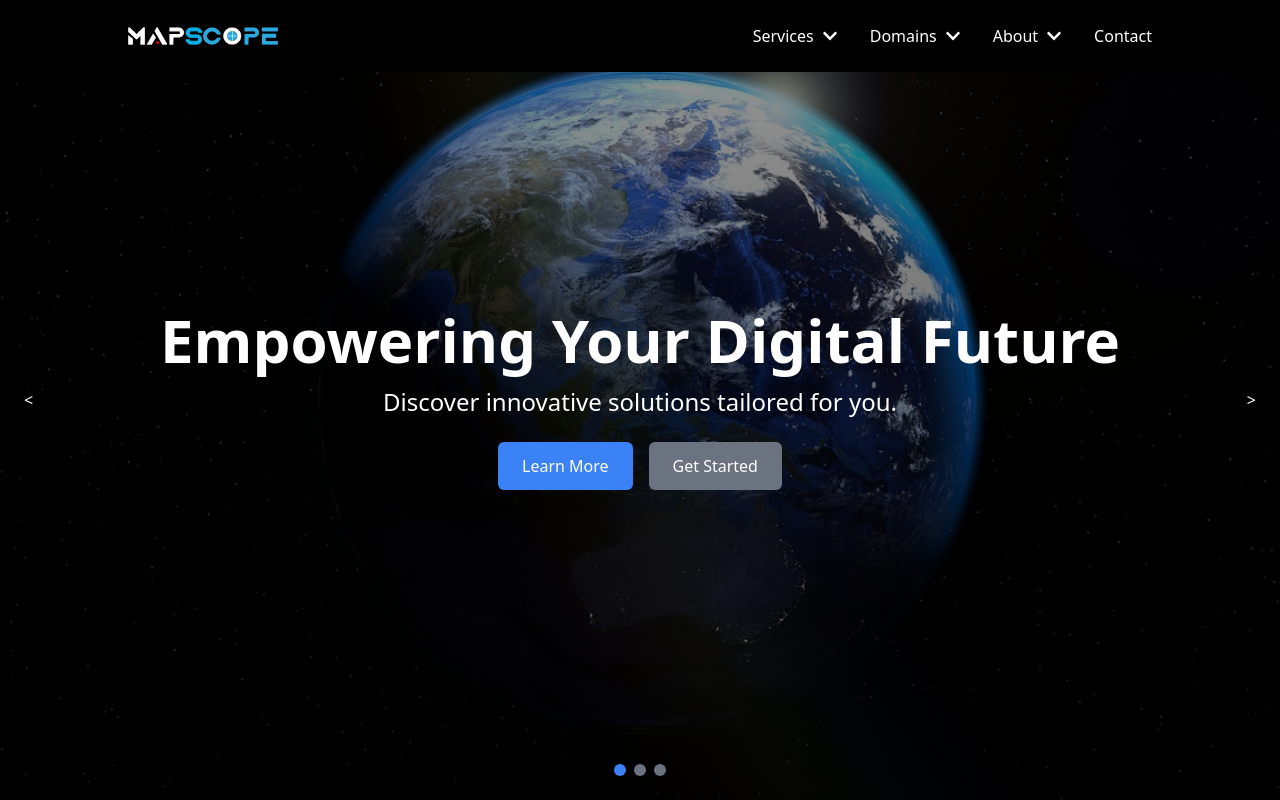
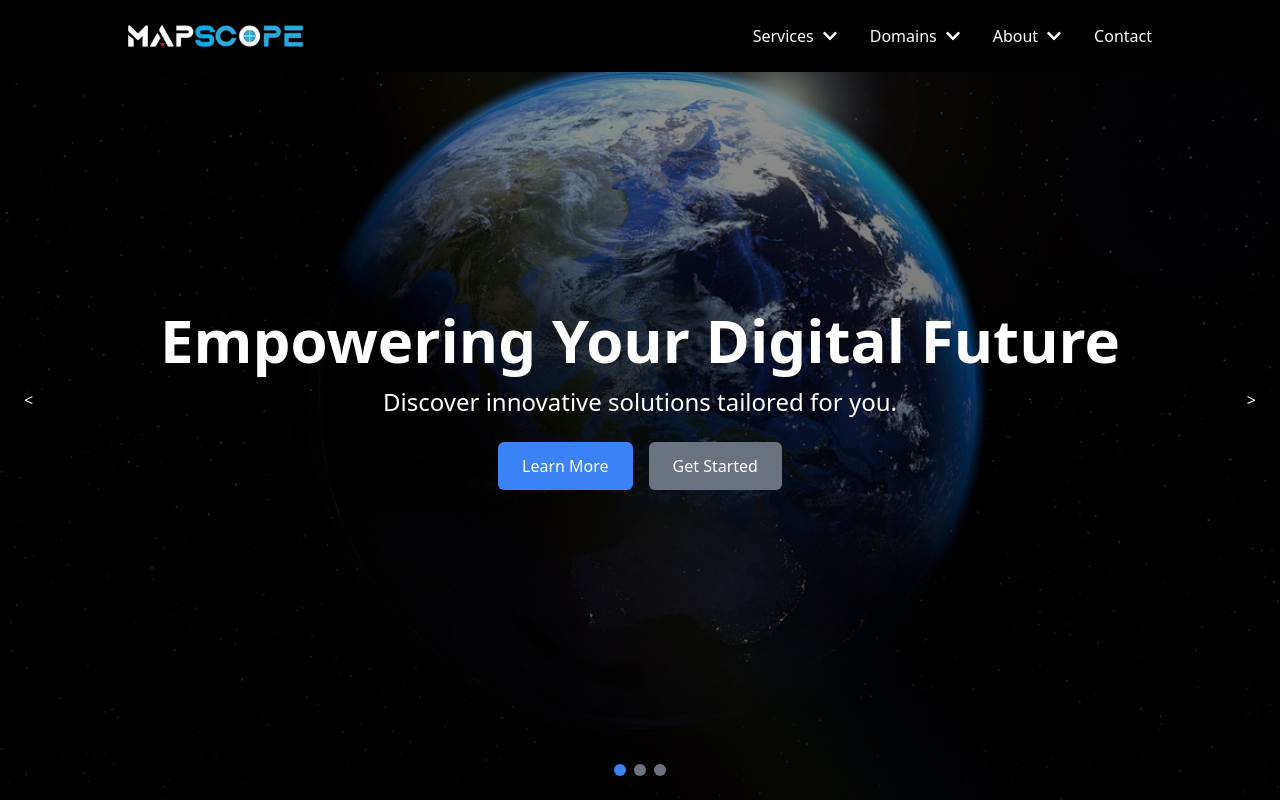
Before and after one commit to Rajesh01-star/mapscope, a Next.js app: page / in a window 1280 px wide. Shown: the top 800 px of the page. Built offline with nearby package versions, Linux system fonts and the light colour scheme.

Commit message:
GeoAI section margin fixed

```diff
--- a/app/Sections/GeoAISection.jsx
+++ b/app/Sections/GeoAISection.jsx
@@ -33,7 +33,7 @@ export default function GeoAISection() {
 
   return (
     <section className="h-auto lg:h-screen mt-24 lg:mt-20 flex flex-col justify-evenly">
-      <div className="container lg:mx-auto w-full flex lg:flex-row flex-col items-center gap-20 lg:gap-4 px-8 lg:px-0">
+      <div className="container mx-auto w-full flex lg:flex-row flex-col items-center gap-20 lg:gap-4 px-8 lg:px-0">
         <LeadContent
           heading={[
             "Incorporation of ",
--- a/app/components/Navbar.jsx
+++ b/app/components/Navbar.jsx
@@ -42,7 +42,7 @@ export default function Navbar() {
     <nav className="fixed flex justify-between items-center w-full top-0 lg:px-32 px-10 py-6 bg-black text-white z-10">
       {/* Logo */}
       <div>
-        <Image src="/logo.webp" width={150} height={75} alt="logo" />
+        <Image src="/logo.webp" width={175} height={85} alt="logo" />
       </div>
 
       {/* Navigation Links */}
```
